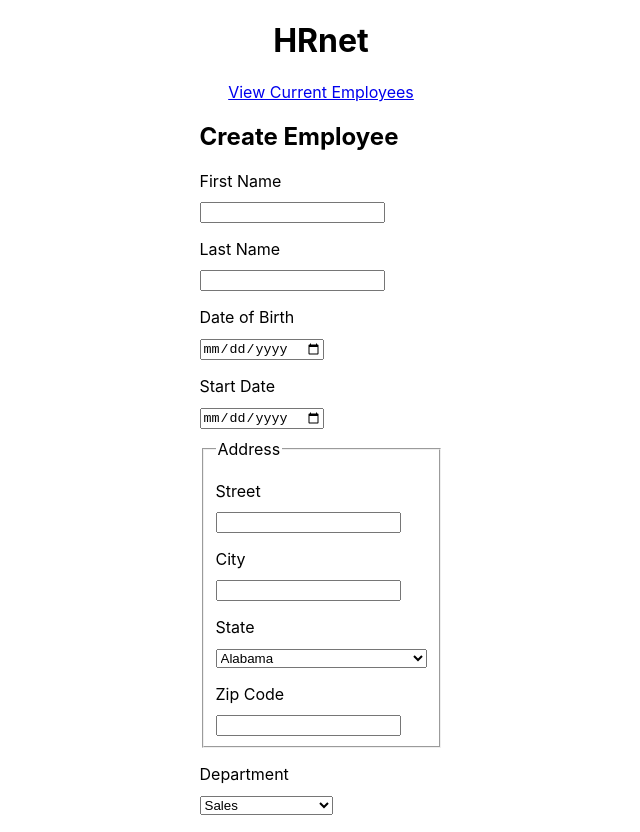
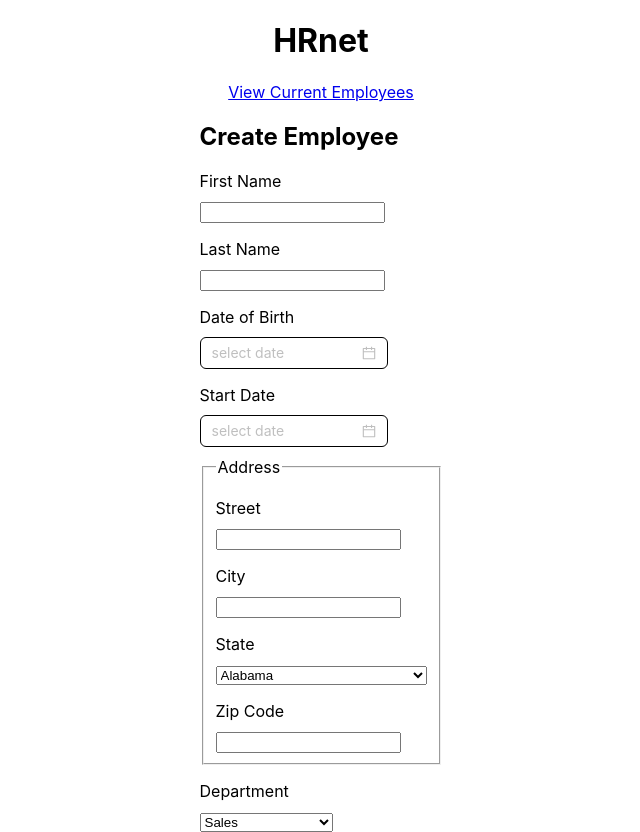
Before and after one commit to NC81/NicolasCandeli_14_08092023, a React (Create React App) app: page / in a window 1280 px wide. Shown: the whole page, without its empty margins (319-959 px from the left). Built offline with nearby package versions, Linux system fonts and the light colour scheme.

Commit message:
feat: add date picker component

```diff
--- a/package.json
+++ b/package.json
@@ -6,6 +6,7 @@
     "@testing-library/jest-dom": "^5.17.0",
     "@testing-library/react": "^13.4.0",
     "@testing-library/user-event": "^13.5.0",
+    "antd": "^5.9.0",
     "react": "^18.2.0",
     "react-dom": "^18.2.0",
     "react-router-dom": "^6.15.0",
--- /dev/null
+++ b/src/components/date-picker.jsx
@@ -0,0 +1,15 @@
+import { DatePicker } from 'antd'
+
+export default function AntDatepicker({ className }) {
+  return (
+    <>
+      <DatePicker
+        placeholder="select date"
+        format="MM-DD-YYYY"
+        showToday={false}
+        style={{ borderColor: 'black' }}
+        className={className}
+      />
+    </>
+  )
+}
--- a/src/pages/create-employee.jsx
+++ b/src/pages/create-employee.jsx
@@ -1,6 +1,7 @@
 import { Link } from 'react-router-dom'
 import Dropdown from '../components/dropdown'
 import ConfirmModal from '../components/confirm-modal'
+import AntDatepicker from '../components/date-picker'
 
 export default function CreateEmployee() {
   return (
@@ -17,10 +18,10 @@ export default function CreateEmployee() {
             <input type="text" id="first-name" />
             <label htmlFor="last-name">Last Name</label>
             <input type="text" id="last-name" />
-            <label htmlFor="birth-date">Date of Birth</label>
-            <input type="date" id="birth-date" />
-            <label htmlFor="start-date">Start Date</label>
-            <input type="date" id="start-date" />
+            <label>Date of Birth</label>
+            <AntDatepicker className={'birth-date'} />
+            <label>Start Date</label>
+            <AntDatepicker className={'start-date'} />
             <fieldset className="address">
               <legend>Address</legend>
               <label htmlFor="street">Street</label>
```
Also changed, not shown: 1 other file (tests, documents, lock files or other folders).
